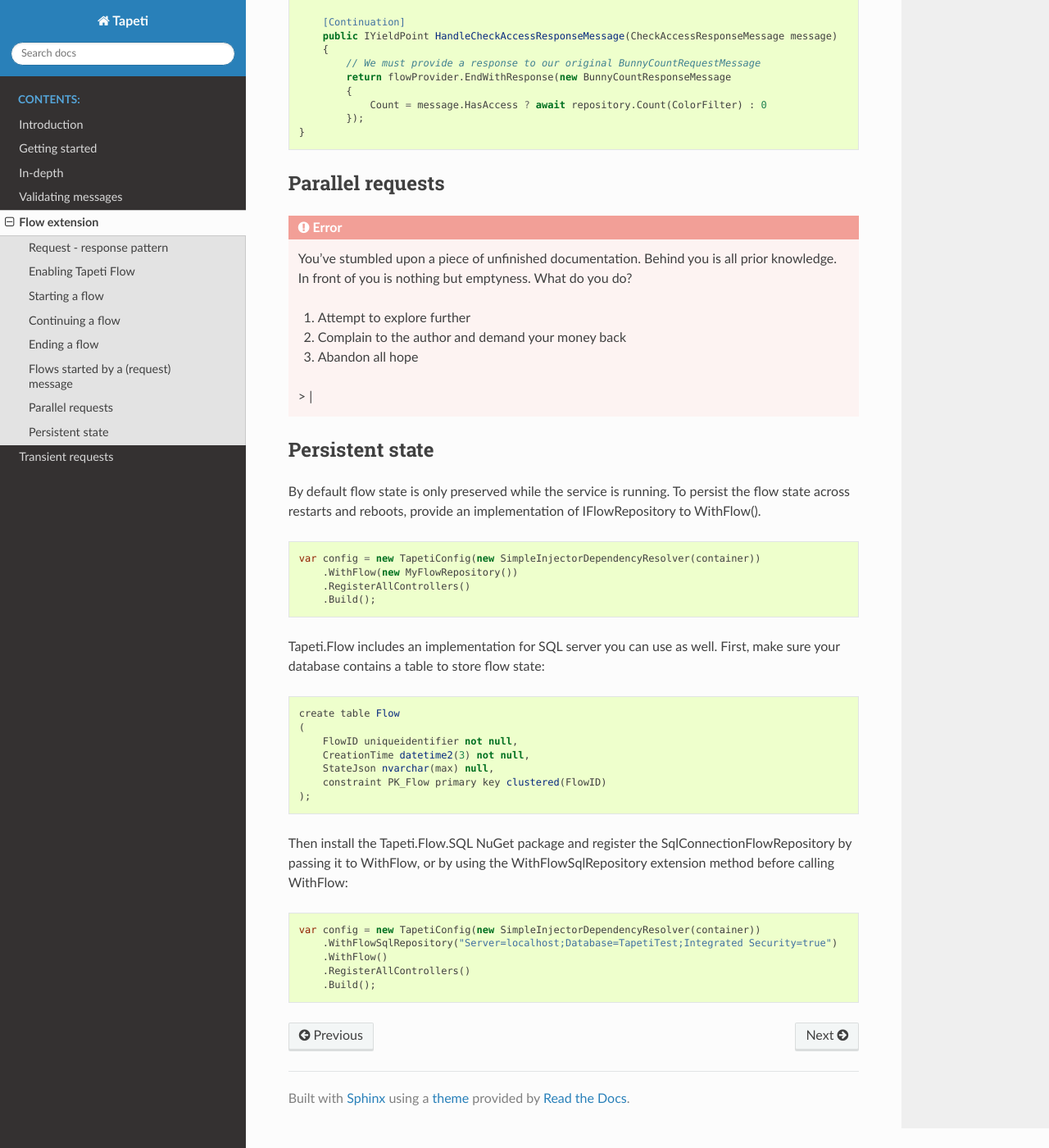
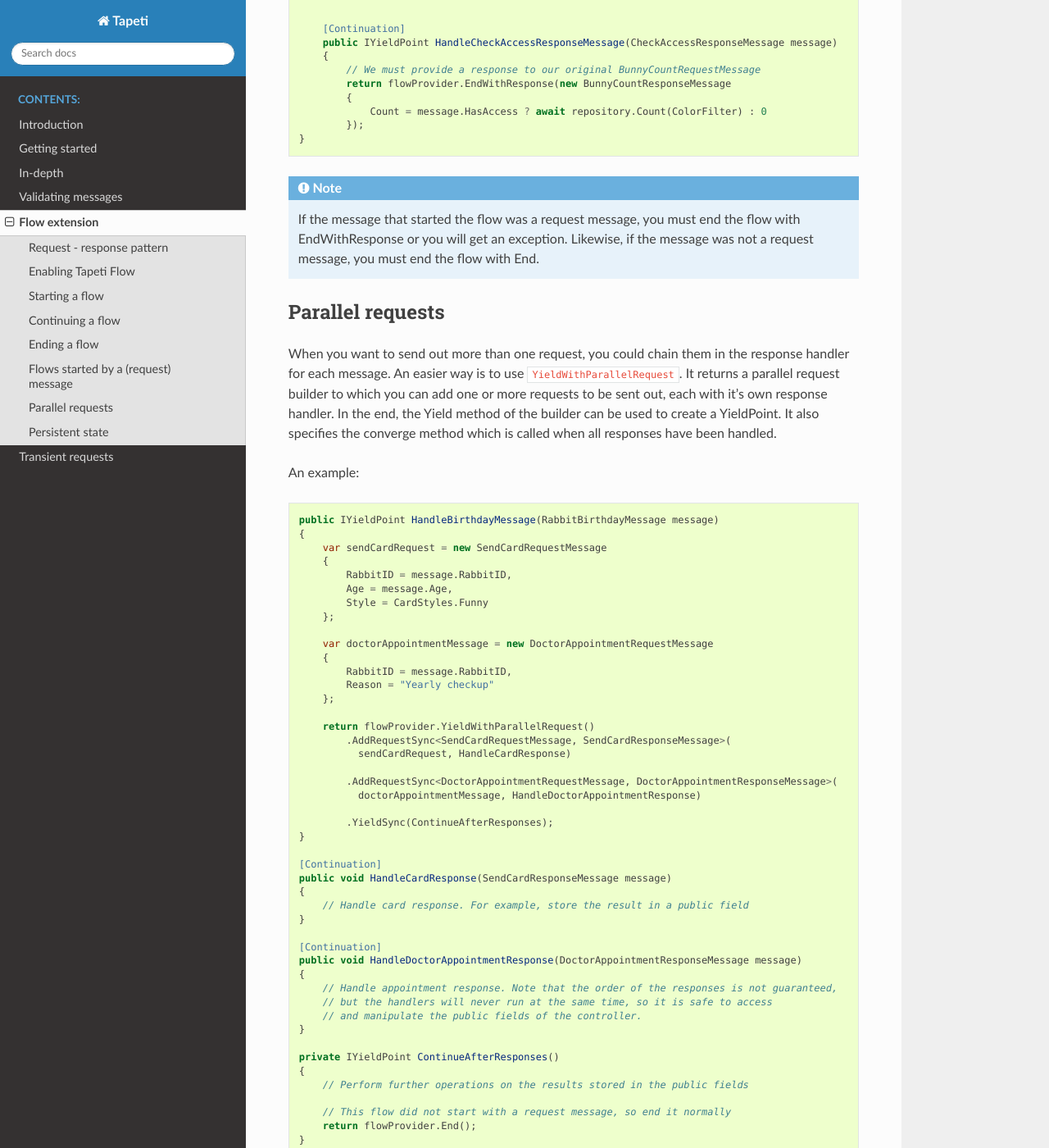
Before and after one commit to MvRens/Tapeti, a Sphinx documentation site: the page built from docs/flow.rst, in a window 1280 px wide and 1400 px high, scrolled down 4222 px. Shown: the whole window at 82% size. Built offline with Sphinx 7.4.7 and the Read the Docs theme 2.0.0, drawn with Linux system fonts in a browser that asks for light colours; some of the changed text lies outside the part shown.

Commit message:
[skip appveyor] Moar documentation

```diff
--- a/docs/flow.rst
+++ b/docs/flow.rst
@@ -14,7 +14,7 @@ See :doc:`indepth` on defining request - response messages.
 
 Enabling Tapeti Flow
 --------------------
-To enable the use of Tapeti Flow, install the Tapeti.Flow NuGet package and call WithFlow() when setting up your TapetiConfig:
+To enable the use of Tapeti Flow, install the Tapeti.Flow NuGet package and call ``WithFlow()`` when setting up your TapetiConfig:
 
 ::
 
@@ -25,9 +25,9 @@ To enable the use of Tapeti Flow, install the Tapeti.Flow NuGet package and call
 
 Starting a flow
 ---------------
-To start a new flow you need to obtain an IFlowStarter from your IoC container. It has one method in various overloads: Start.
+To start a new flow you need to obtain an IFlowStarter from your IoC container. It has one method in various overloads: ``Start``.
 
-Flow requires all methods participating in the flow, including the starting method, to be in the same controller. This allows the state to be stored and restored when the flow continues. The IFlowStarter.Start call does not need to be in the controller class.
+Flow requires all methods participating in the flow, including the starting method, to be in the same controller. This allows the state to be stored and restored when the flow continues. The ``IFlowStarter.Start`` call does not need to be in the controller class.
 
 The controller type is passed as a generic parameter. The first parameter to the Start method is a method selector. This defines which method in the controller is called as soon as the flow is initialised.
 
@@ -80,11 +80,11 @@ Continuing a flow
 -----------------
 When starting a flow you're most likely want to start with a request message. Similarly, when continuing a flow you have the option to follow it up with another request and prolong the flow. This behaviour is controlled by the IYieldPoint that must be returned from the start and continuation handlers. To get an IYieldPoint you need to inject the IFlowProvider into your controller.
 
-IFlowProvider has a method YieldWithRequest which sends the provided request message and restores the controller when the response arrives, calling the response handler method you pass along to it.
+IFlowProvider has a method ``YieldWithRequest`` which sends the provided request message and restores the controller when the response arrives, calling the response handler method you pass along to it.
 
-The response handler must be marked with the [Continuation] attribute. This ensures it is never called for broadcast messages, only when the response for our specific request arrives. It must also return an IYieldPoint or Task<IYieldPoint> itself.
+The response handler must be marked with the ``[Continuation]`` attribute. This ensures it is never called for broadcast messages, only when the response for our specific request arrives. It must also return an IYieldPoint or Task<IYieldPoint> itself.
 
-If the response handler is not asynchronous, use YieldWithRequestSync instead, as used in the example below:
+If the response handler is not asynchronous, use ``YieldWithRequestSync`` instead, as used in the example below:
 
 ::
 
@@ -124,7 +124,7 @@ If the response handler is not asynchronous, use YieldWithRequestSync instead, a
       }
   }
 
-You can once again return a YieldWithRequest, or end it.
+You can once again return a ``YieldWithRequest``, or end it.
 
 Ending a flow
 -------------
@@ -188,26 +188,79 @@ Instead of manually starting a flow, you can also start one in response to an in
           });
   }
 
-
-.. ::note If the message that started the flow was a request message, you must end the flow with EndWithResponse or you will get an exception. Likewise, if the message was not a request message, you must end the flow with End.
+.. note:: If the message that started the flow was a request message, you must end the flow with EndWithResponse or you will get an exception. Likewise, if the message was not a request message, you must end the flow with End.
 
 
 Parallel requests
 -----------------
+When you want to send out more than one request, you could chain them in the response handler for each message. An easier way is to use ``YieldWithParallelRequest``. It returns a parallel request builder to which you can add one or more requests to be sent out, each with it's own response handler. In the end, the Yield method of the builder can be used to create a YieldPoint. It also specifies the converge method which is called when all responses have been handled.
 
-.. error:: You've stumbled upon a piece of unfinished documentation.
-   Behind you is all prior knowledge. In front of you is nothing but emptyness. What do you do?
+An example:
 
-   1. Attempt to explore further
-   2. Complain to the author and demand your money back
-   3. Abandon all hope
+::
 
-   > |
+  public IYieldPoint HandleBirthdayMessage(RabbitBirthdayMessage message)
+  {
+      var sendCardRequest = new SendCardRequestMessage
+      {
+          RabbitID = message.RabbitID,
+          Age = message.Age,
+          Style = CardStyles.Funny
+      };
+
+      var doctorAppointmentMessage = new DoctorAppointmentRequestMessage
+      {
+          RabbitID = message.RabbitID,
+          Reason = "Yearly checkup"
+      };
+
+      return flowProvider.YieldWithParallelRequest()
+          .AddRequestSync<SendCardRequestMessage, SendCardResponseMessage>(
+            sendCardRequest, HandleCardResponse)
+
+          .AddRequestSync<DoctorAppointmentRequestMessage, DoctorAppointmentResponseMessage>(
+            doctorAppointmentMessage, HandleDoctorAppointmentResponse)
+
+          .YieldSync(ContinueAfterResponses);
+  }
+
+  [Continuation]
+  public void HandleCardResponse(SendCardResponseMessage message)
+  {
+      // Handle card response. For example, store the result in a public field
+  }
+
+  [Continuation]
+  public void HandleDoctorAppointmentResponse(DoctorAppointmentResponseMessage message)
+  {
+      // Handle appointment response. Note that the order of the responses is not guaranteed,
+      // but the handlers will never run at the same time, so it is safe to access
+      // and manipulate the public fields of the controller.
+  }
+
+  private IYieldPoint ContinueAfterResponses()
+  {
+      // Perform further operations on the results stored in the public fields
+
+      // This flow did not start with a request message, so end it normally
+      return flowProvider.End();
+  }
+
+
+A few things to note:
+
+#) The response handlers do not return an IYieldPoint themselves, but void (for AddRequestSync) or Task (for AddRequest). Therefore they can not influence the flow. Instead the converge method as passed to Yield or YieldSync determines how the flow continues. It is called immediately after the last response handler.
+#) The converge method must be private, as it is not a valid message handler in itself.
+
+
+Note that you do not have to perform all the operations in one go. You can store the result of ``YieldWithParallelRequest`` and conditionally call ``AddRequest`` or ``AddRequestSync`` as many times as required.
+
+.. warning:: At the time of writing, you must add at least one request to the parallel request builder before yielding or your flow will halt. This will hopefully be fixed in the future.
 
 
 Persistent state
 ----------------
-By default flow state is only preserved while the service is running. To persist the flow state across restarts and reboots, provide an implementation of IFlowRepository to WithFlow().
+By default flow state is only preserved while the service is running. To persist the flow state across restarts and reboots, provide an implementation of IFlowRepository to ``WithFlow()``.
 
 ::
 
@@ -229,7 +282,7 @@ Tapeti.Flow includes an implementation for SQL server you can use as well. First
         constraint PK_Flow primary key clustered(FlowID)
     );
 
-Then install the Tapeti.Flow.SQL NuGet package and register the SqlConnectionFlowRepository by passing it to WithFlow, or by using the WithFlowSqlRepository extension method before calling WithFlow:
+Then install the Tapeti.Flow.SQL NuGet package and register the SqlConnectionFlowRepository by passing it to WithFlow, or by using the ``WithFlowSqlRepository`` extension method before calling ``WithFlow``:
 
 ::
 
--- a/docs/indepth.rst
+++ b/docs/indepth.rst
@@ -7,6 +7,22 @@ Messages
 As described in the Getting started guide, a message is a plain object which can be serialized using `Json.NET <http://www.newtonsoft.com/json>`_.
 
 When communicating between services it is considered best practice to define messages in separate class library assemblies which can be referenced in other services. This establishes a public interface between services and components without binding to the implementation.
+
+
+Enums
+-----
+Special care must be taken when using enums in messages. For example, you have several services consuming a message containing an enum field. Some services will have logic which depends on a specific value, others will not use that specific field at all.
+
+Then later on, you want to add a new value to the enum. Some services will have to be updated, but the two examples mentioned above do not rely on the new value. As your application grows, it will become unmanageable to keep all services up-to-date.
+
+Tapeti accounts for this scenario by using a custom deserializer for enums. Enums are always serialized to their string representation, and you should never rely on their ordinal values. When deserializing, if the sending service sends out an enum value that is unknown to the consuming service, Tapeti will deserialize it to an out-of-bounds enum value instead of failing immediately.
+
+This effectively means that as long as your code has conditional or switch statements that can handle unknown values, or only perform direct comparisons, the existing logic will run without issues.
+
+In addition, Tapeti does not allow you to pass the value as-is to another message, as the original string representation is lost. If it detects the out-of-bounds value in an enum field of a message being published, it will raise an exception.
+
+However, Tapeti cannot analyze your code and the ways you use the enum field. So if you ignored all advice and used the ordinal value of the enum to store somewhere directly, you are left with the value 0xDEADBEEF, and you will now know why.
+
 
 .. _declaredurablequeues:
 
@@ -105,8 +121,6 @@ Messages like these must not be lost, there should always be a queue bound to it
   }
 
 
-
-
 Routing keys
 ------------
 The routing key is determined by converting CamelCase to dot-separated lowercase, leaving out "Message" at the end if it is present. In the example below, the routing key will be "something.happened":
```
Also changed, not shown: other parts of docs/flow.rst (+1 -1 lines).
